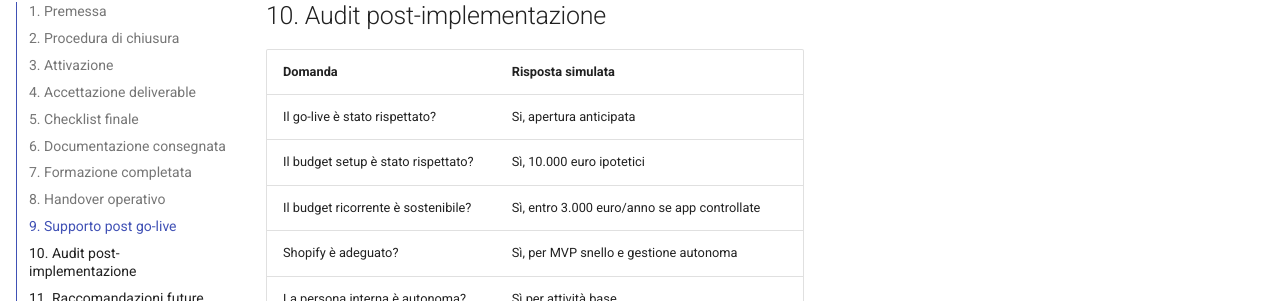
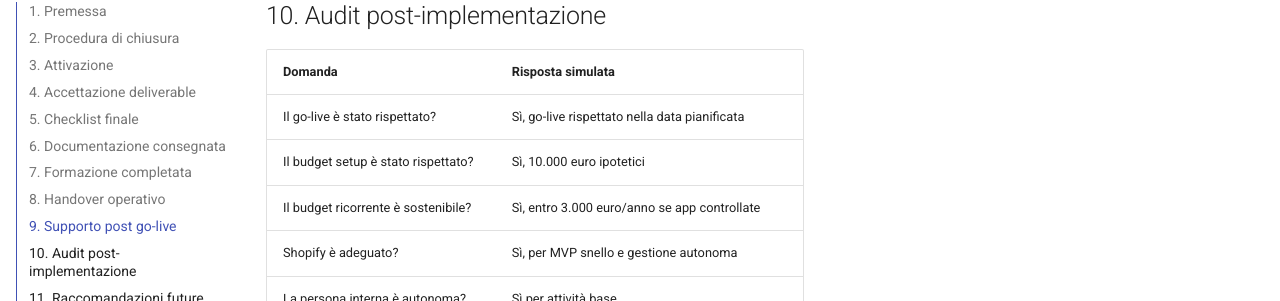
Before and after one commit to AlexTesta00/PM-Surya, an MkDocs documentation site: the page built from docs/closing.md, in a window 1280 px wide and 900 px high, scrolled down 4745 px. Shown: the part 151-452 px from the top of the window. Built offline with MkDocs 1.6.1 and Material for MkDocs 9.7.7, drawn with Linux system fonts in a browser that asks for light colours.

Commit message:
fix(closing): closing is simulated

```diff
--- a/docs/closing.md
+++ b/docs/closing.md
@@ -143,7 +143,7 @@ Attività:
 
 | Domanda | Risposta simulata |
 |---|---|
-| Il go-live è stato rispettato? | Si, apertura anticipata |
+| Il go-live è stato rispettato? | Sì, go-live rispettato nella data pianificata |
 | Il budget setup è stato rispettato? | Sì, 10.000 euro ipotetici |
 | Il budget ricorrente è sostenibile? | Sì, entro 3.000 euro/anno se app controllate |
 | Shopify è adeguato? | Sì, per MVP snello e gestione autonoma |
```
